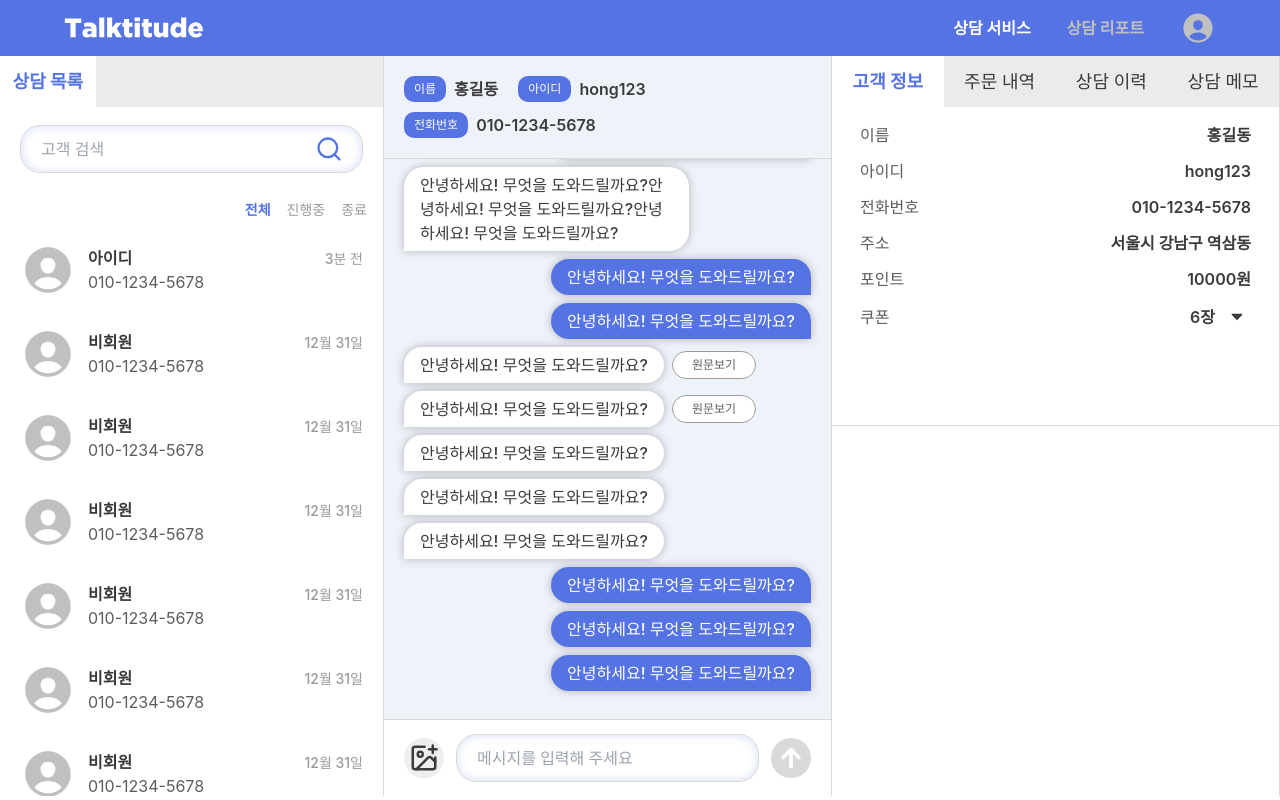
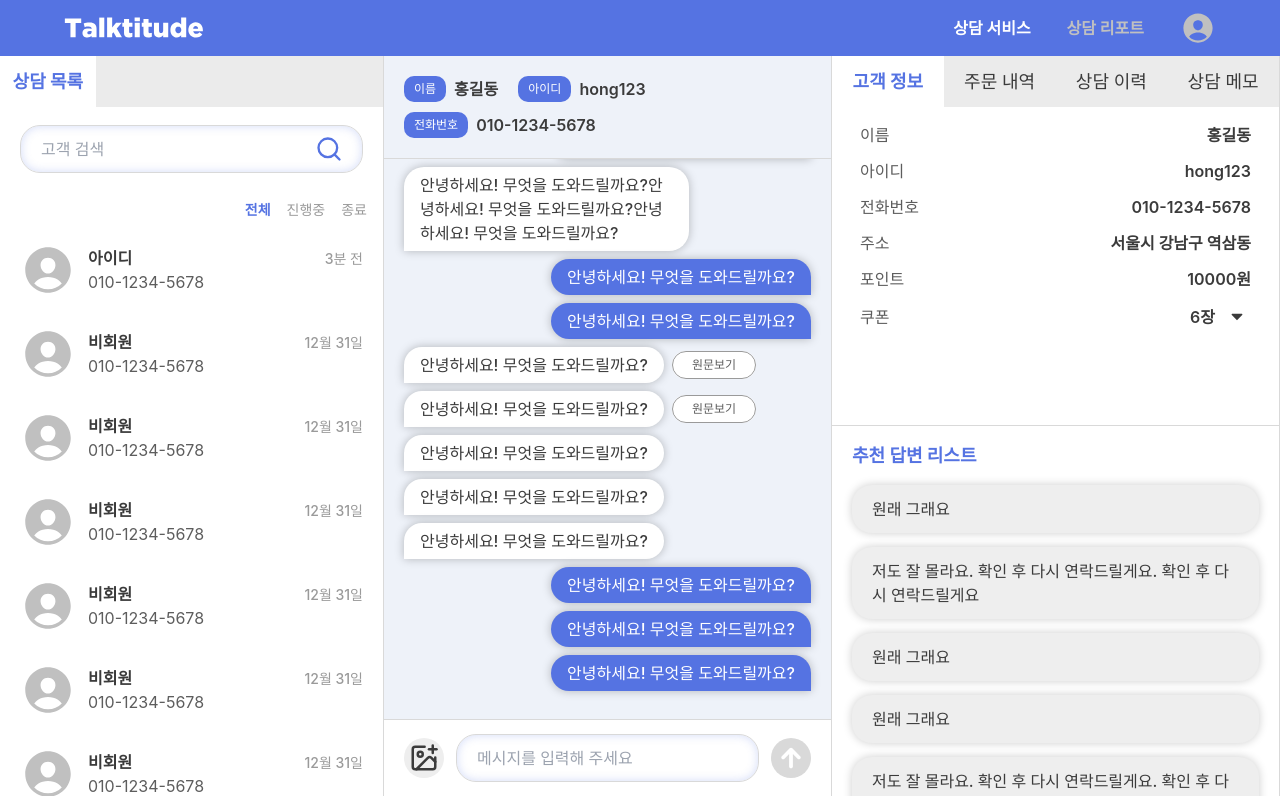
Before and after one commit to Talktitude/talktitude-agent-FE, a Next.js app: page /support in a window 1280 px wide. Built offline with nearby package versions, Linux system fonts and the light colour scheme; a web font is replaced by a local one.

Commit message:
feat: SupportInfoPanel에 RecommendationPanel 가져오기 (#23)

```diff
--- a/src/components/support/supportInfo/SupportInfoPanel.tsx
+++ b/src/components/support/supportInfo/SupportInfoPanel.tsx
@@ -1,10 +1,12 @@
 import React from 'react';
 import InfoPanel from './info/InfoPanel';
+import RecommendationPanel from './recommendation/RecommendationPanel';
 
 const SupportInfoPanel = () => {
   return (
     <div className="flex flex-col w-[35%] border-r border-lineGray bg-white">
       <InfoPanel />
+      <RecommendationPanel />
     </div>
   );
 };
```
